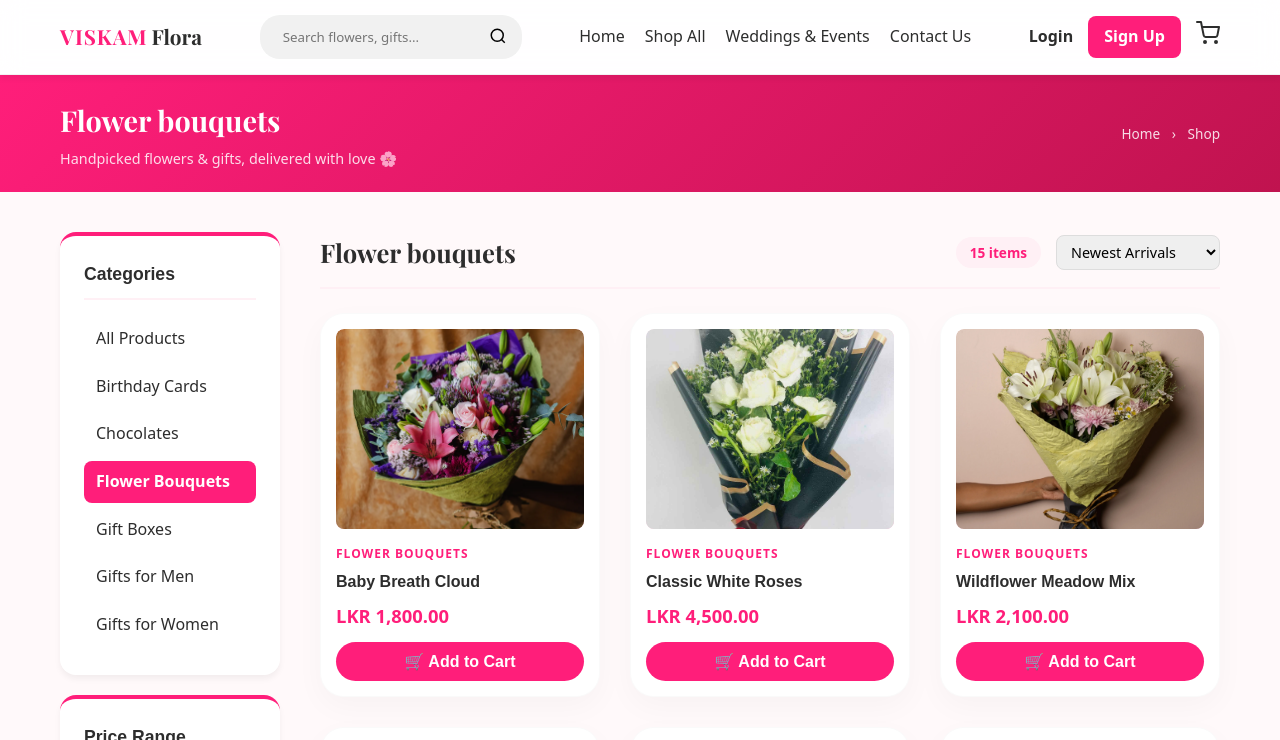
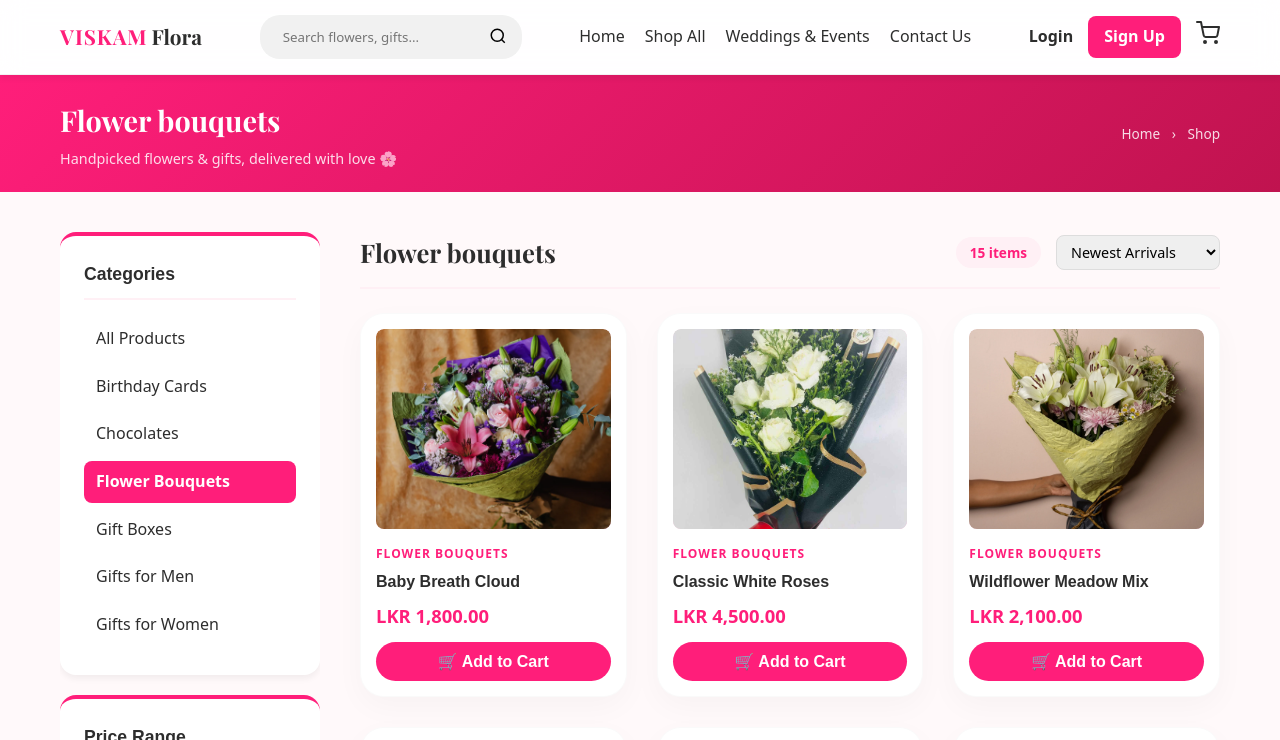
Before and after one commit to tg2003/ViskamFlora, a PHP site: page /Test/products/index.php?cat=flower-bouquets in a window 1280 px wide. Shown: the top 740 px of the page. Run offline with PHP 8.4, Linux system fonts and the light colour scheme; data comes from the database, SQL or seed files in the repository; data that the repository does not hold is empty.

```diff
--- a/assets/css/style.css
+++ b/assets/css/style.css
@@ -913,11 +913,28 @@ p {
 }
 
 .products-sidebar {
-  width: 220px;
+  width: 260px;
   position: sticky;
   top: 100px;
   align-self: flex-start;
   flex-shrink: 0;
+  max-height: calc(100vh - 120px);
+  overflow-y: auto;
+}
+
+/* Custom scrollbar for sidebar */
+.products-sidebar::-webkit-scrollbar {
+  width: 6px;
+}
+.products-sidebar::-webkit-scrollbar-track {
+  background: transparent;
+}
+.products-sidebar::-webkit-scrollbar-thumb {
+  background-color: rgba(0,0,0,0.1);
+  border-radius: 10px;
+}
+.products-sidebar::-webkit-scrollbar-thumb:hover {
+  background-color: rgba(0,0,0,0.2);
 }
 
 .products-main {
--- a/orders/checkout.php
+++ b/orders/checkout.php
@@ -197,7 +197,7 @@ if ($_SERVER['REQUEST_METHOD'] === 'POST') {
                         <label style="display:flex; align-items:center; gap:10px; padding:15px; border:1px solid #ddd; border-radius:var(--border-radius-sm); cursor:pointer;">
                             <input type="radio" name="payment_method" value="Card">
                             <div style="flex-grow:1;">
-                                <strong>Credit/Debit Card (Demo)</strong><br>
+                                <strong>Credit/Debit Card</strong><br>
                                 <span class="text-muted" style="font-size:0.9rem;">Simulates a successful card transaction.</span>
                             </div>
                         </label>
```
